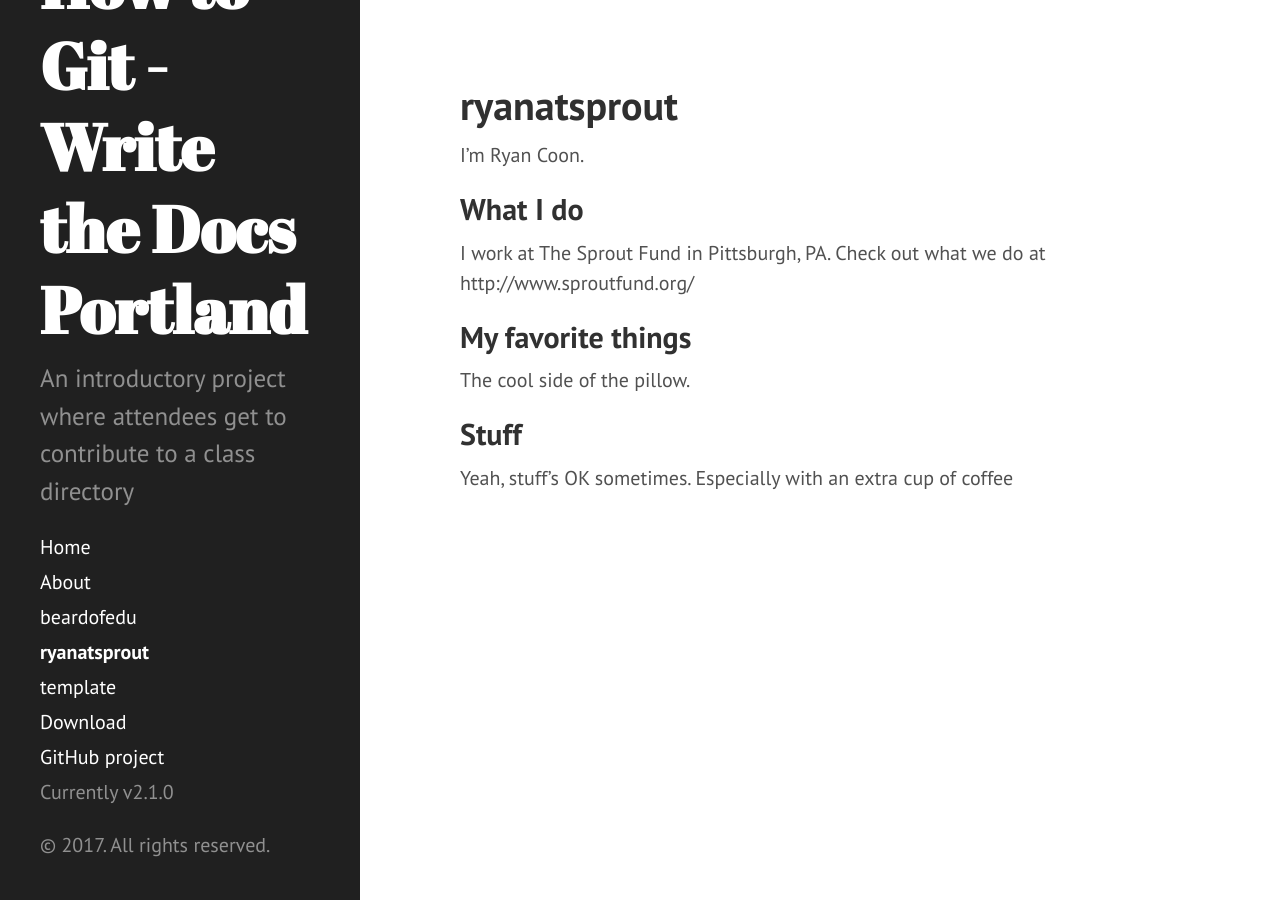
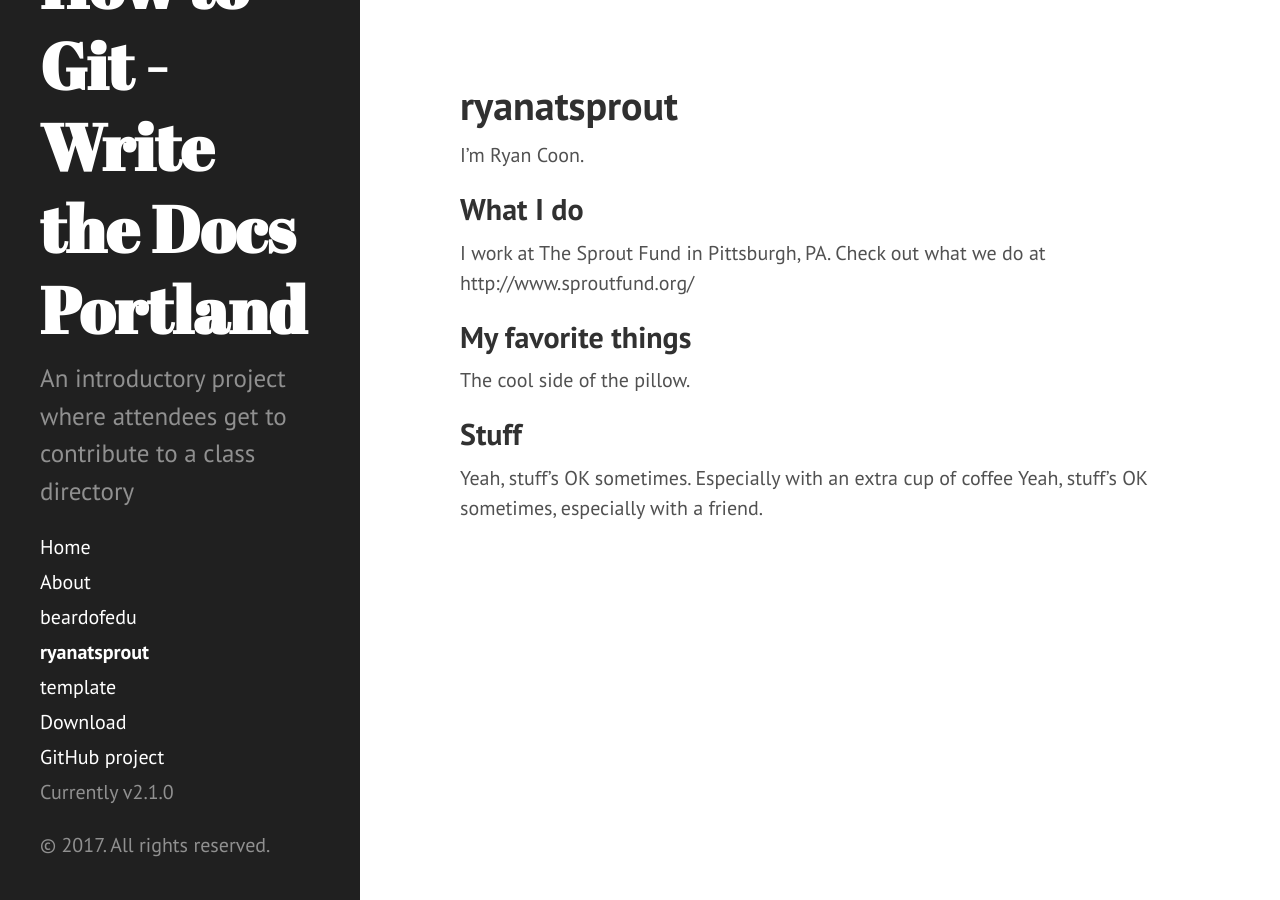
Before and after one commit to githubschool/wtd-hello, a Jekyll site: the page built from ryanatsprout.md, in a window 1280 px wide. Built offline with Jekyll 4.4.1, drawn with Linux system fonts in a browser that asks for light colours.

Commit message:
Update
I changed something.

```diff
--- a/ryanatsprout.md
+++ b/ryanatsprout.md
@@ -12,3 +12,4 @@ The cool side of the pillow.
 
 ## Stuff
 Yeah, stuff's OK sometimes. Especially with an extra cup of coffee
+Yeah, stuff's OK sometimes, especially with a friend.
```
